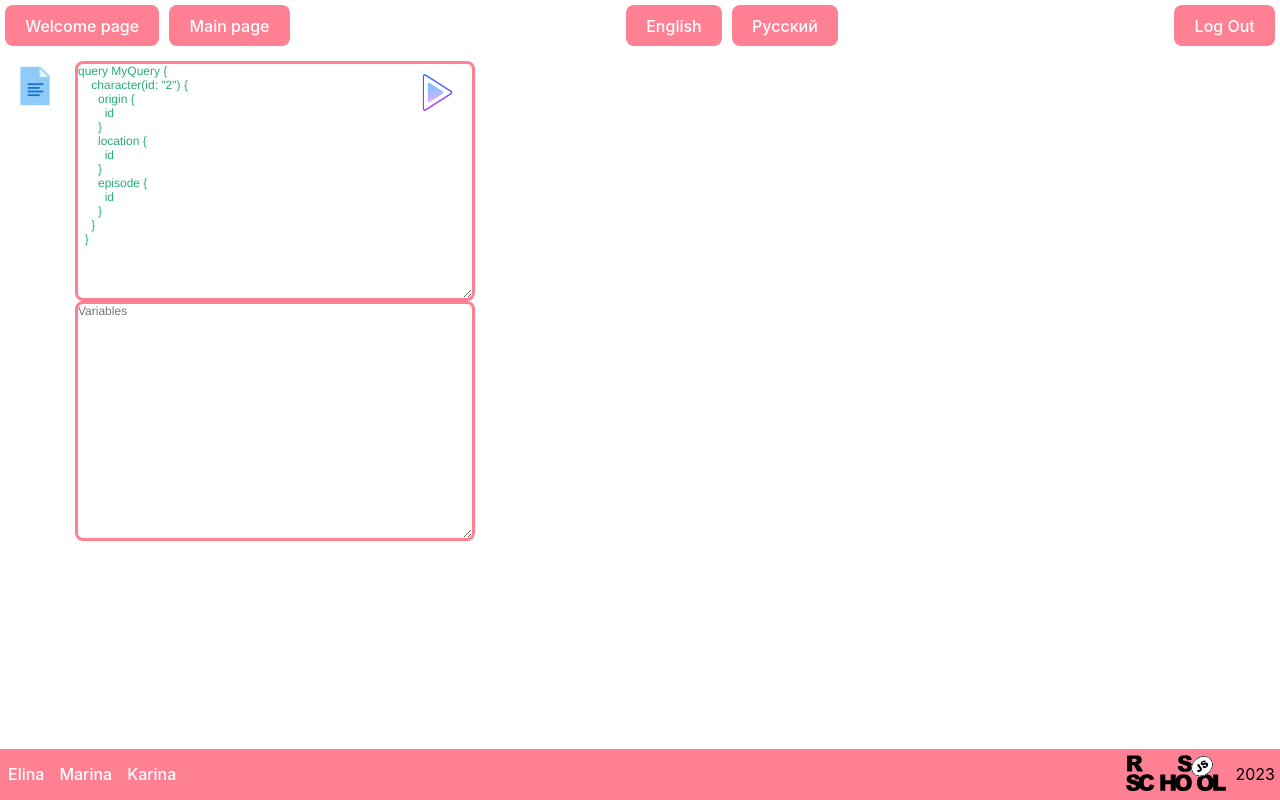
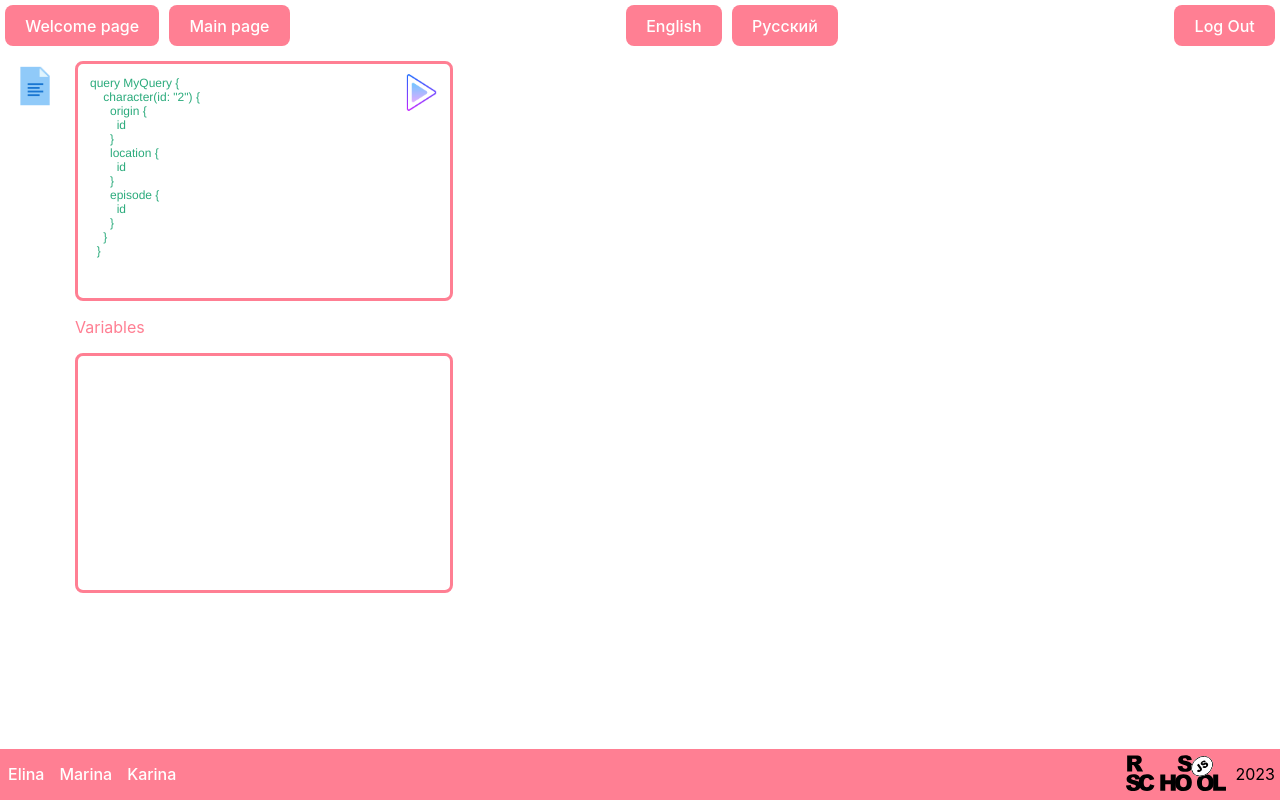
Before and after one commit to KarinaBertosh/graphiql-app, a React (Vite) app in the folder react-ts/: page /main in a window 1280 px wide. Built offline with nearby package versions, Linux system fonts and the light colour scheme; no server answers; sample sign-in values are in the browser's storage.

Commit message:
feat: add dependency, some style change

```diff
--- a/react-ts/src/components/Schema.tsx
+++ b/react-ts/src/components/Schema.tsx
@@ -2,21 +2,20 @@ import { useEffect, useState } from "react";
 import { useQuery, gql } from "@apollo/client";
 import { GraphQLSchema, buildClientSchema } from "graphql";
 import { SCHEMA } from "../apollo/schema";
-import doc from "../assets/doc.png";
 import { TypeItem } from "./TypeItem";
 
-export const Schema = () => {
+export const Schema = ({
+  isOpenDocumentation,
+}: {
+  isOpenDocumentation: boolean;
+}) => {
   const { loading, error, data } = useQuery(gql`
     ${SCHEMA}
   `);
 
   const [ifSchema, setIfSchema] = useState(false);
-  const [isOpenDocumentation, setIsOpenDocumentation] = useState(false);
+
   const [schema, setSchema] = useState<GraphQLSchema | null>(null);
-
-  const openDocumentation = () => {
-    setIsOpenDocumentation(!isOpenDocumentation);
-  };
 
   const getSchema = () => {
     if (loading) {
@@ -34,15 +33,10 @@ export const Schema = () => {
   useEffect(() => setSchema(getSchema()), [loading]);
 
   return (
-    <div className="documentation">
-      <img
-        src={doc}
-        className="documentation__button"
-        onClick={openDocumentation}
-      />
+    <>
       {ifSchema && schema && (
         <TypeItem schema={schema} isOpenDocumentation={isOpenDocumentation} />
       )}
-    </div>
+    </>
   );
 };
--- a/react-ts/src/components/TypeItem.tsx
+++ b/react-ts/src/components/TypeItem.tsx
@@ -13,8 +13,6 @@ export const TypeItem = ({
   const [typeMap, setTypeMap] = useState(allTypes);
   const [prevType, setPrevType] = useState([""]);
   const [title, setTitle] = useState("Docs");
-
-  console.log(allTypes);
 
   const upperCase = (type: string) =>
     type.charAt(0).toUpperCase() + type.slice(1);
@@ -63,8 +61,29 @@ export const TypeItem = ({
       : typeMap[el.toLowerCase()].name;
   };
 
+  const createArgs = (el: string) => {
+    const args = typeMap[el].args;
+    return (
+      "(" +
+      args.map((arg: any) => {
+        return (
+          arg.name +
+          ": " +
+          (arg.type.name
+            ? arg.type.name
+            : arg.type.ofType.name
+            ? arg.type.ofType.name
+            : arg.type.ofType.ofType.ofType.name)
+        );
+      }) +
+      ")"
+    );
+  };
+
   return (
-    <div className={isOpenDocumentation ? "" : "schema-closed"}>
+    <div
+      className={"flex-grow" + (isOpenDocumentation ? "" : " schema-closed")}
+    >
       {prevType.length > 1 && (
         <p
           className="type-name"
@@ -83,6 +102,9 @@ export const TypeItem = ({
             {el}
             {typeMap[el] && (
               <>
+                {typeMap[el].args &&
+                  typeMap[el].args.length > 0 &&
+                  createArgs(el)}
                 {": "}
                 <span
                   className="type-name"
--- a/react-ts/src/pages/MainPage.tsx
+++ b/react-ts/src/pages/MainPage.tsx
@@ -4,7 +4,7 @@ import start from "../assets/start.png";
 import { Response } from "../components/Response";
 import { Schema } from "../components/Schema";
 import { Modal } from "../components/Modal";
-
+import doc from "../assets/doc.png";
 
 export const MainPage = () => {
   const defaultValue = `query MyQuery {
@@ -27,8 +27,10 @@ export const MainPage = () => {
   const [addData, setAddData] = useState(defaultValue);
   const [ifRequest, setIfRequest] = useState(false);
   const [error, setError] = useState("");
-  const [errorSyntax, setErrorSyntax] = useState();
+  const [errorSyntax, setErrorSyntax] = useState("");
   const [isOpenModal, setIsOpenModal] = useState(false);
+  const [isOpenDocumentation, setIsOpenDocumentation] = useState(false);
+  const [isOpenVariables, setIsOpenVariables] = useState(true);
 
   const getData = () => {
     try {
@@ -46,35 +48,48 @@ export const MainPage = () => {
   };
 
   const setActive = () => {
-    setErrorSyntax('');
+    setErrorSyntax("");
     setIsOpenModal(!isOpenModal);
   };
 
   return (
     <main className="pages main-page">
-      <Schema />
-      <div className="redactor">
+      <div className="documentation">
+        <img
+          src={doc}
+          className="documentation__button"
+          onClick={() => setIsOpenDocumentation(!isOpenDocumentation)}
+        />
+      </div>
+      <div className="request-part flex-grow">
+        <Schema isOpenDocumentation={isOpenDocumentation} />
+        <div className="redactor flex-grow">
           <textarea
             id="addData"
             placeholder="Code"
             value={addData}
             onChange={(e) => setAddData(e.target.value)}
           ></textarea>
-        <textarea placeholder="Variables"></textarea>
+          <p
+            className="type-name"
+            onClick={() => setIsOpenVariables(!isOpenVariables)}
+          >
+            Variables
+          </p>
+          {isOpenVariables && <textarea></textarea>}
           <img
             src={start}
             className="documentation__button__start"
             onClick={getData}
           />
         </div>
+        <div className="flex-grow">
           {ifRequest && !error && <Response addData={request} />}
-      {error && <textarea value={error}></textarea>}
+          {error && <div className="response">{error}</div>}
+        </div>
+      </div>
       {errorSyntax ? (
-        <Modal
-          error={errorSyntax}
-          active={isOpenModal}
-          setActive={setActive}
-        />
+        <Modal error={errorSyntax} active={isOpenModal} setActive={setActive} />
       ) : (
         ""
       )}
--- a/react-ts/src/pages/style.scss
+++ b/react-ts/src/pages/style.scss
@@ -1,7 +1,8 @@
 .pages {
   display: flex;
   padding: 10px;
-  height: 100%;
+  flex: 1;
+  padding-bottom: 80px;
 }
 
 .description {
@@ -39,7 +40,7 @@
     &__start {
       position: absolute;
       top: 9px;
-      left: 340px;
+      right: 9px;
       width: 45px;
       cursor: pointer;
       &:hover {
@@ -55,7 +56,7 @@
 }
 
 textarea {
-  width: 400px;
+  width: 100%;
   height: 240px;
   border: 3px solid #ff7f93;
   border-radius: 8px;
@@ -65,6 +66,8 @@ textarea {
   color: #2bab7c;
   overflow-wrap: break-word;
   white-space: pre;
+  resize: none;
+  padding: 1em;
 }
 
 .redactor {
@@ -75,6 +78,7 @@ textarea {
   margin-right: 10px;
   height: 100%;
   position: relative;
+  gap: 1em;
 }
 
 .received-code {
@@ -122,16 +126,32 @@ textarea {
   margin-bottom: 0.5rem;
 }
 
+.request-part {
+  display: grid;
+  grid-template-columns: 1fr 1fr 1fr;
+  gap: 1em;
+}
+
+.flex-grow {
+  flex-grow: 1;
+}
+
+.response {
+  padding: 1em;
+}
+
 @media screen and (min-width: 540px) and (max-width: 730px) {
   .main-page {
     flex-direction: column;
   }
 
   textarea {
-    width: 400px;
-    height: 160px;
     border: 3px solid #ff7f93;
     border-radius: 8px;
+  }
+
+  .request-part {
+    grid-template-columns: 1fr 1fr;
   }
 }
 
@@ -144,19 +164,15 @@ textarea {
   .main-page {
     flex-direction: column;
   }
-  textarea {
-    width: 250px;
-    height: 200px;
-  }
-
-  .redactor {
-    flex-direction: column;
-  }
 
   .documentation__button__start {
     position: absolute;
     top: 4px;
-    left: 216px;
+    right: 4px;
     width: 30px;
   }
+
+  .request-part {
+    grid-template-columns: 1fr;
+  }
 }
```
Also changed, not shown: react-ts/src/components/Response.tsx (+5 -2 lines). Lines whose indentation alone changed are shown as unchanged.
